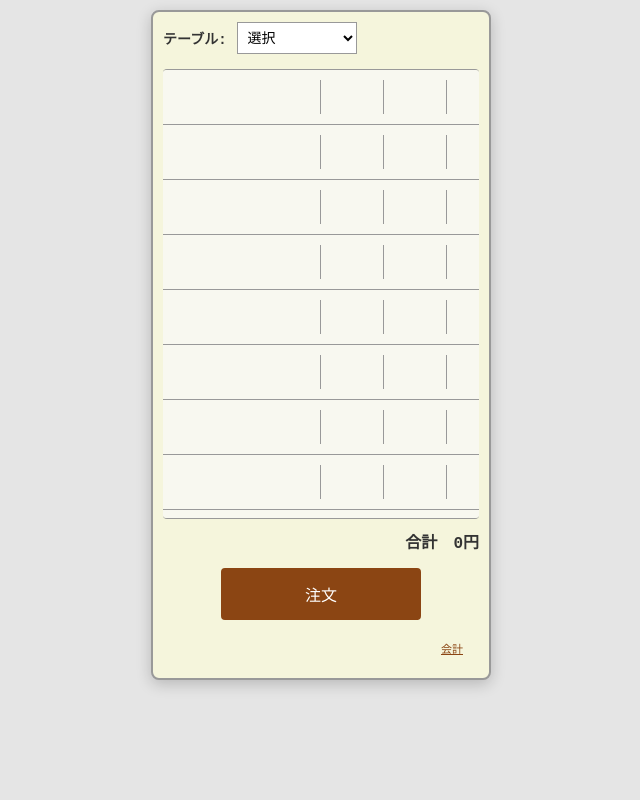
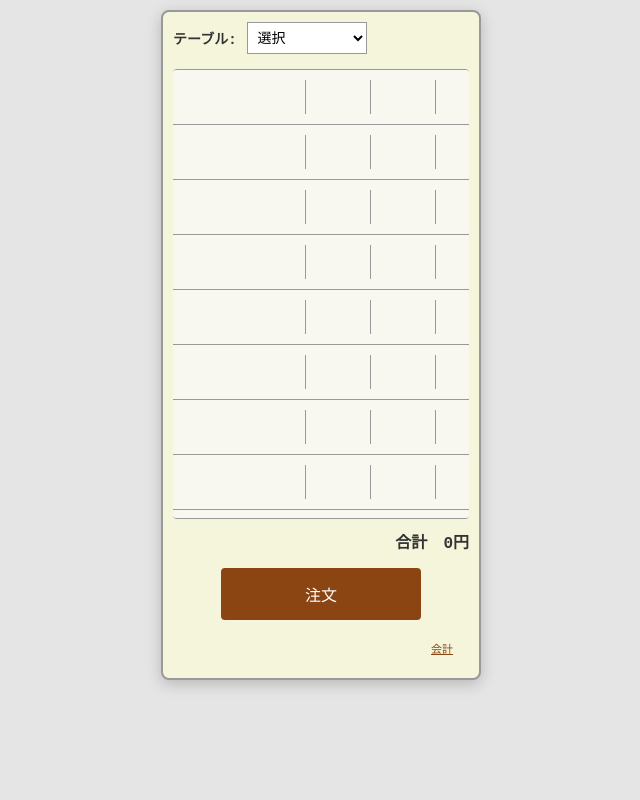
Before and after one commit to tamsan/flick-order-app, a website: page index.html in a window 1280 px wide. Shown: the whole page, without its empty margins (319-959 px from the left). Drawn offline with Linux system fonts and the light colour scheme.

Commit message:
69回目

```diff
--- a/index.html
+++ b/index.html
@@ -24,7 +24,7 @@
 
         .slip-container {
             width: 100%;
-            max-width: 340px;
+            max-width: 320px;
             background: #F5F5DC;
             border: 2px solid #999;
             border-radius: 8px;
@@ -94,28 +94,28 @@
         }
 
         .col-name {
-            width: 50%;
+            width: 45%;
             padding: 8px 6px;
             border-right: 1px solid #999;
             position: relative;
         }
 
         .col-qty {
-            width: 20%;
+            width: 22%;
             padding: 8px 6px;
             border-right: 1px solid #999;
             text-align: center;
         }
 
         .col-price {
-            width: 20%;
+            width: 22%;
             padding: 8px 6px;
             border-right: 1px solid #999;
             text-align: center;
         }
 
         .col-actions {
-            width: 10%;
+            width: 11%;
             padding: 4px 2px;
             display: flex;
             flex-direction: column;
```
